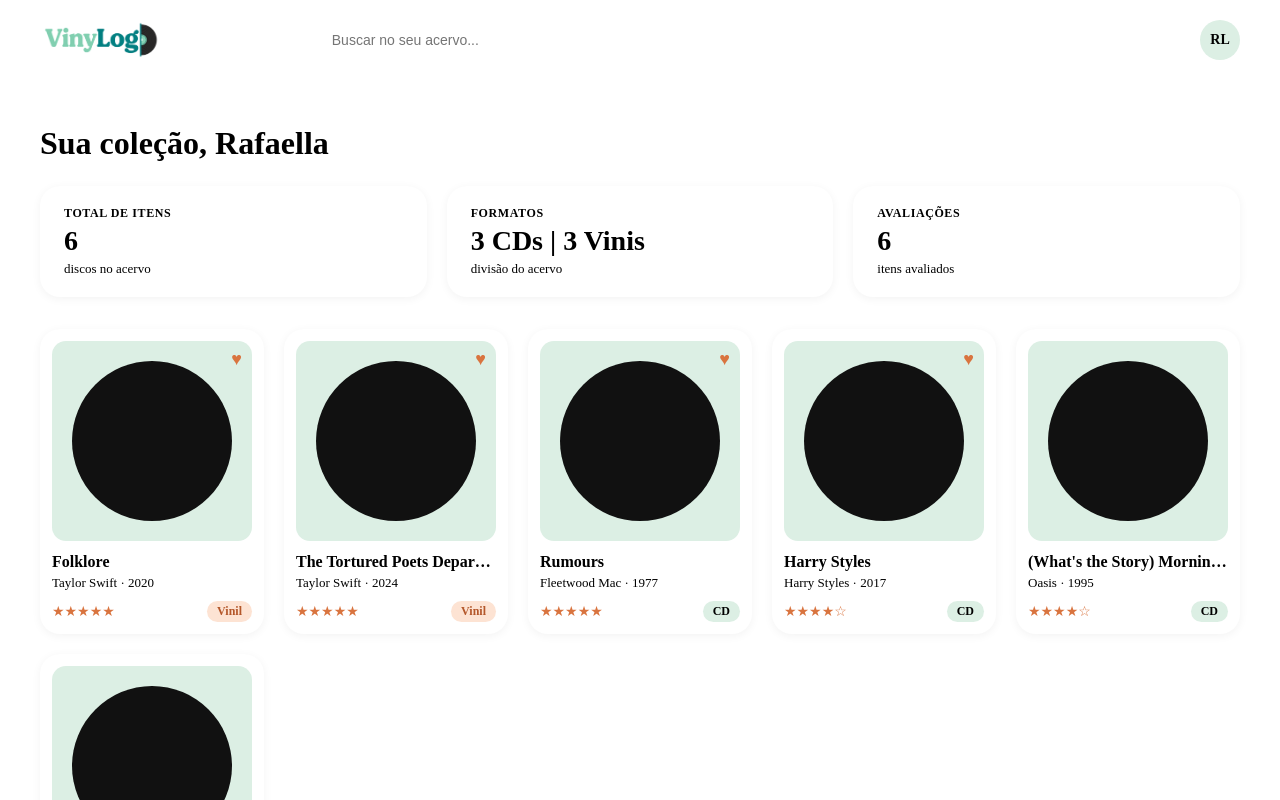
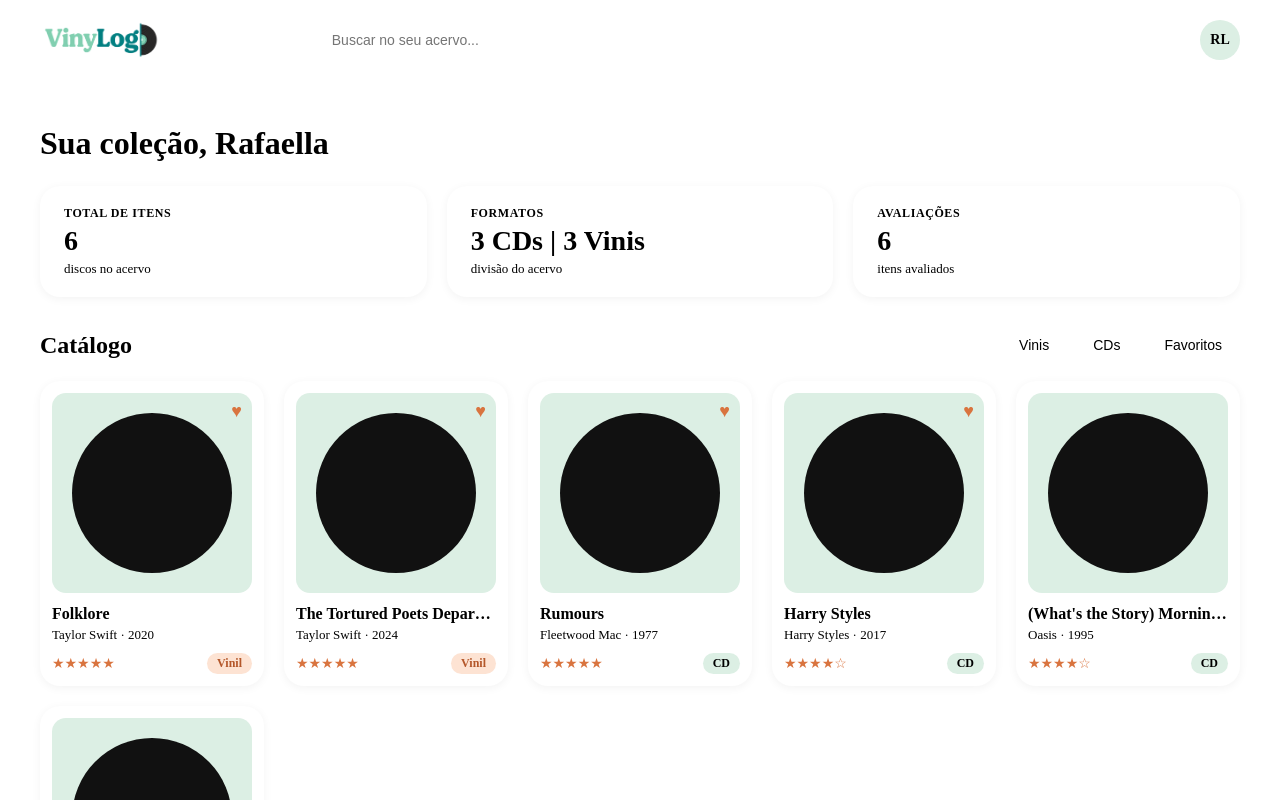
Before and after one commit to PUCTech/VinyLog, a React (Vite) app in the folder frontend/: page /dashboard in a window 1280 px wide. Shown: the top 800 px of the page. Built offline with nearby package versions, Linux system fonts and the light colour scheme.

Commit message:
Add filter tabs to dashboard

```diff
--- /dev/null
+++ b/frontend/src/components/FilterTabs.css
@@ -0,0 +1,22 @@
+.filter-tabs {
+  display: flex;
+  flex-wrap: wrap;
+  gap: 8px;
+}
+
+.filter-tabs__button {
+  padding: 8px 18px;
+  border: 1px solid var(--color-border);
+  border-radius: 999px;
+  background: #fff;
+  color: var(--color-text);
+  font-size: 14px;
+  cursor: pointer;
+}
+
+.filter-tabs__button--active {
+  border-color: var(--color-primary);
+  background: var(--color-primary);
+  color: #fff;
+  font-weight: 600;
+}
--- /dev/null
+++ b/frontend/src/components/FilterTabs.jsx
@@ -0,0 +1,26 @@
+import './FilterTabs.css'
+
+const FILTERS = ['Todos', 'Vinis', 'CDs', 'Favoritos']
+
+function FilterTabs({ active, onChange }) {
+  return (
+    <div className="filter-tabs">
+      {FILTERS.map((filter) => (
+        <button
+          key={filter}
+          type="button"
+          className={
+            filter === active
+              ? 'filter-tabs__button filter-tabs__button--active'
+              : 'filter-tabs__button'
+          }
+          onClick={() => onChange(filter)}
+        >
+          {filter}
+        </button>
+      ))}
+    </div>
+  )
+}
+
+export default FilterTabs
--- a/frontend/src/pages/Dashboard.jsx
+++ b/frontend/src/pages/Dashboard.jsx
@@ -1,18 +1,27 @@
 import { useState } from 'react'
 import DashboardHeader from '../components/DashboardHeader'
 import DiscCard from '../components/DiscCard'
+import FilterTabs from '../components/FilterTabs'
 import StatCard from '../components/StatCard'
 import { mockDiscs, mockUser } from '../data/mockDiscs'
 
 function Dashboard() {
   const [search, setSearch] = useState('')
+  const [filter, setFilter] = useState('Todos')
 
   const filteredDiscs = mockDiscs.filter((disc) => {
     const text = search.toLowerCase()
-    return (
+    const matchesSearch =
       disc.title.toLowerCase().includes(text) ||
       disc.artist.toLowerCase().includes(text)
-    )
+
+    const matchesFilter =
+      filter === 'Todos' ||
+      (filter === 'Vinis' && disc.format === 'Vinil') ||
+      (filter === 'CDs' && disc.format === 'CD') ||
+      (filter === 'Favoritos' && disc.favorite)
+
+    return matchesSearch && matchesFilter
   })
 
   const totalItems = mockDiscs.length
@@ -34,23 +43,32 @@ function Dashboard() {
             margin: '24px 0 32px',
           }}
         >
-          <StatCard
-            label="Total de itens"
-            value={totalItems}
-            caption="discos no acervo"
-          />
+          <StatCard label="Total de itens" value={totalItems} caption="discos no acervo" />
           <StatCard
             label="Formatos"
             value={`${totalCDs} CDs | ${totalVinis} Vinis`}
             caption="divisão do acervo"
           />
-          <StatCard
-            label="Avaliações"
-            value={totalRated}
-            caption="itens avaliados"
-          />
+          <StatCard label="Avaliações" value={totalRated} caption="itens avaliados" />
         </div>
 
+        <div
+          style={{
+            display: 'flex',
+            flexWrap: 'wrap',
+            alignItems: 'center',
+            justifyContent: 'space-between',
+            gap: '12px',
+            marginBottom: '20px',
+          }}
+        >
+          <h2 style={{ margin: 0 }}>Catálogo</h2>
+          <FilterTabs active={filter} onChange={setFilter} />
+        </div>
+
+        {filteredDiscs.length === 0 ? (
+          <p style={{ color: 'var(--color-muted)' }}>Nenhum disco encontrado.</p>
+        ) : (
           <div
             style={{
               display: 'grid',
@@ -62,6 +80,7 @@ function Dashboard() {
               <DiscCard key={disc.id} disc={disc} />
             ))}
           </div>
+        )}
       </main>
     </div>
   )
```
Lines whose indentation alone changed are shown as unchanged.
